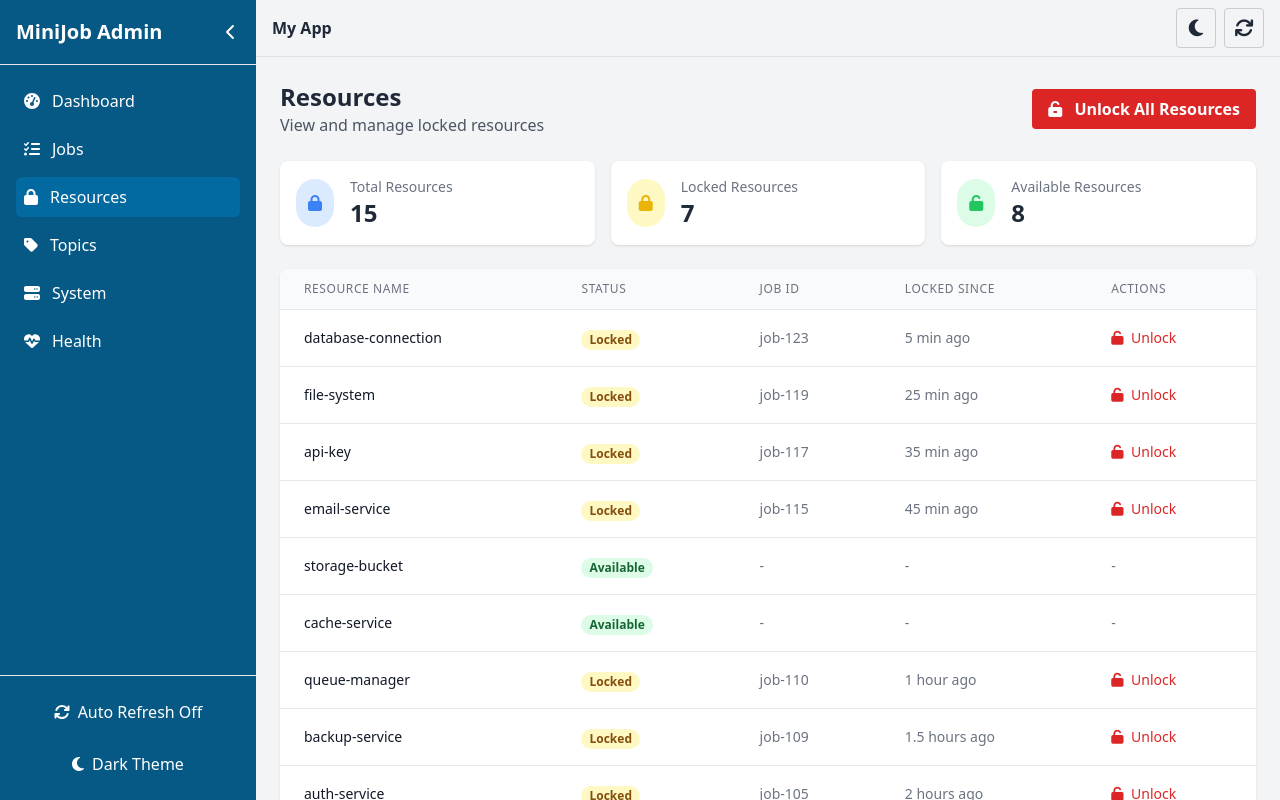
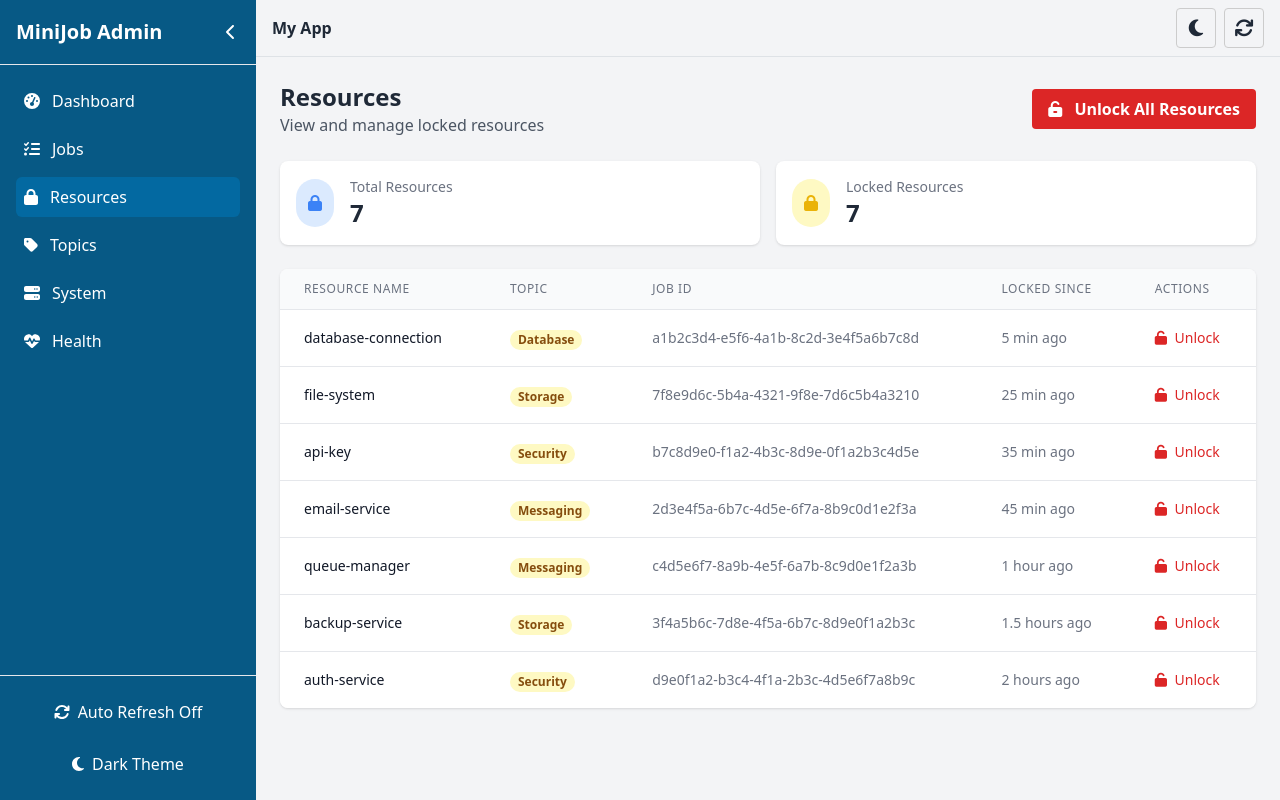
Before and after one commit to nbigot/minijob-admin, a Vue app: page /resources in a window 1280 px wide. Built offline with nearby package versions, Linux system fonts and the light colour scheme.

Commit message:
feat: improve resources view

```diff
--- a/src/views/Resources.vue
+++ b/src/views/Resources.vue
@@ -13,7 +13,7 @@
     </div>
 
     <!-- Resources Summary -->
-    <div class="grid grid-cols-1 md:grid-cols-3 gap-4 mb-6">
+    <div class="grid grid-cols-1 md:grid-cols-2 gap-4 mb-6">
       <div class="bg-white dark:bg-gray-800 rounded-lg shadow p-4">
         <div class="flex items-center">
           <div class="rounded-full bg-blue-100 p-3">
@@ -37,18 +37,6 @@
           </div>
         </div>
       </div>
-
-      <div class="bg-white dark:bg-gray-800 rounded-lg shadow p-4">
-        <div class="flex items-center">
-          <div class="rounded-full bg-green-100 p-3">
-            <i class="fas fa-unlock text-green-500"></i>
-          </div>
-          <div class="ml-4">
-            <h4 class="text-gray-500 dark:text-gray-300 text-sm">Available Resources</h4>
-            <h3 class="text-2xl font-bold text-gray-800 dark:text-gray-200">{{ resourceStats.available }}</h3>
-          </div>
-        </div>
-      </div>
     </div>
 
     <!-- Resources Table -->
@@ -58,7 +46,7 @@
           <thead class="bg-gray-50 dark:bg-gray-700">
             <tr>
               <th scope="col" class="px-6 py-3 text-left text-xs font-medium text-gray-500 dark:text-gray-400 uppercase tracking-wider">Resource Name</th>
-              <th scope="col" class="px-6 py-3 text-left text-xs font-medium text-gray-500 dark:text-gray-400 uppercase tracking-wider">Status</th>
+              <th scope="col" class="px-6 py-3 text-left text-xs font-medium text-gray-500 dark:text-gray-400 uppercase tracking-wider">Topic</th>
               <th scope="col" class="px-6 py-3 text-left text-xs font-medium text-gray-500 dark:text-gray-400 uppercase tracking-wider">Job ID</th>
               <th scope="col" class="px-6 py-3 text-left text-xs font-medium text-gray-500 dark:text-gray-400 uppercase tracking-wider">Locked Since</th>
               <th scope="col" class="px-6 py-3 text-left text-xs font-medium text-gray-500 dark:text-gray-400 uppercase tracking-wider">Actions</th>
@@ -69,23 +57,20 @@
               <td class="px-6 py-4 whitespace-nowrap text-sm font-medium text-gray-900 dark:text-gray-200">{{ resource.name }}</td>
               <td class="px-6 py-4 whitespace-nowrap">
                 <span
-                  class="px-2 inline-flex text-xs leading-5 font-semibold rounded-full"
-                  :class="resource.isLocked ? 'bg-yellow-100 text-yellow-800' : 'bg-green-100 text-green-800'"
+                  class="px-2 inline-flex text-xs leading-5 font-semibold rounded-full bg-yellow-100 text-yellow-800"
                 >
-                  {{ resource.isLocked ? 'Locked' : 'Available' }}
+                  {{ resource.topic }}
                 </span>
               </td>
               <td class="px-6 py-4 whitespace-nowrap text-sm text-gray-500 dark:text-gray-400">{{ resource.jobId || '-' }}</td>
               <td class="px-6 py-4 whitespace-nowrap text-sm text-gray-500 dark:text-gray-400">{{ resource.lockedSince || '-' }}</td>
               <td class="px-6 py-4 whitespace-nowrap text-sm text-gray-500 dark:text-gray-400">
                 <button
-                  v-if="resource.isLocked"
                   class="text-red-600 hover:text-red-900 dark:text-red-700"
                   @click="unlockResource(resource.name)"
                 >
                   <i class="fas fa-unlock mr-1"></i> Unlock
                 </button>
-                <span v-else>-</span>
               </td>
             </tr>
           </tbody>
@@ -101,84 +86,51 @@ export default {
   data() {
     return {
       resourceStats: {
-        total: 15,
-        locked: 7,
-        available: 8
+        total: 7,
+        locked: 7
       },
       resources: [
         {
           name: 'database-connection',
-          isLocked: true,
-          jobId: 'job-123',
-          lockedSince: '5 min ago'
+          jobId: 'a1b2c3d4-e5f6-4a1b-8c2d-3e4f5a6b7c8d',
+          lockedSince: '5 min ago',
+          topic: 'Database'
         },
         {
           name: 'file-system',
-          isLocked: true,
-          jobId: 'job-119',
-          lockedSince: '25 min ago'
+          jobId: '7f8e9d6c-5b4a-4321-9f8e-7d6c5b4a3210',
+          lockedSince: '25 min ago',
+          topic: 'Storage'
         },
         {
           name: 'api-key',
-          isLocked: true,
-          jobId: 'job-117',
-          lockedSince: '35 min ago'
+          jobId: 'b7c8d9e0-f1a2-4b3c-8d9e-0f1a2b3c4d5e',
+          lockedSince: '35 min ago',
+          topic: 'Security'
         },
         {
           name: 'email-service',
-          isLocked: true,
-          jobId: 'job-115',
-          lockedSince: '45 min ago'
-        },
-        {
-          name: 'storage-bucket',
-          isLocked: false
-        },
-        {
-          name: 'cache-service',
-          isLocked: false
+          jobId: '2d3e4f5a-6b7c-4d5e-6f7a-8b9c0d1e2f3a',
+          lockedSince: '45 min ago',
+          topic: 'Messaging'
         },
         {
           name: 'queue-manager',
-          isLocked: true,
-          jobId: 'job-110',
-          lockedSince: '1 hour ago'
+          jobId: 'c4d5e6f7-8a9b-4e5f-6a7b-8c9d0e1f2a3b',
+          lockedSince: '1 hour ago',
+          topic: 'Messaging'
         },
         {
           name: 'backup-service',
-          isLocked: true,
-          jobId: 'job-109',
-          lockedSince: '1.5 hours ago'
+          jobId: '3f4a5b6c-7d8e-4f5a-6b7c-8d9e0f1a2b3c',
+          lockedSince: '1.5 hours ago',
+          topic: 'Storage'
         },
         {
           name: 'auth-service',
-          isLocked: true,
-          jobId: 'job-105',
-          lockedSince: '2 hours ago'
-        },
-        {
-          name: 'logging-system',
-          isLocked: false
-        },
-        {
-          name: 'monitoring-service',
-          isLocked: false
-        },
-        {
-          name: 'notification-service',
-          isLocked: false
-        },
-        {
-          name: 'batch-processor',
-          isLocked: false
-        },
-        {
-          name: 'scheduler',
-          isLocked: false
-        },
-        {
-          name: 'metrics-collector',
-          isLocked: false
+          jobId: 'd9e0f1a2-b3c4-4f1a-2b3c-4d5e6f7a8b9c',
+          lockedSince: '2 hours ago',
+          topic: 'Security'
         }
       ]
     }
@@ -191,13 +143,11 @@ export default {
         // Find the resource and update its status
         const resource = this.resources.find(r => r.name === resourceName);
         if (resource) {
-          resource.isLocked = false;
           resource.jobId = null;
           resource.lockedSince = null;
 
           // Update stats
           this.resourceStats.locked--;
-          this.resourceStats.available++;
         }
       }
     },
@@ -207,15 +157,11 @@ export default {
 
         // Update all locked resources
         this.resources.forEach(resource => {
-          if (resource.isLocked) {
-            resource.isLocked = false;
-            resource.jobId = null;
-            resource.lockedSince = null;
-          }
+          resource.jobId = null;
+          resource.lockedSince = null;
         });
 
         // Update stats
-        this.resourceStats.available = this.resourceStats.total;
         this.resourceStats.locked = 0;
       }
     }
```
